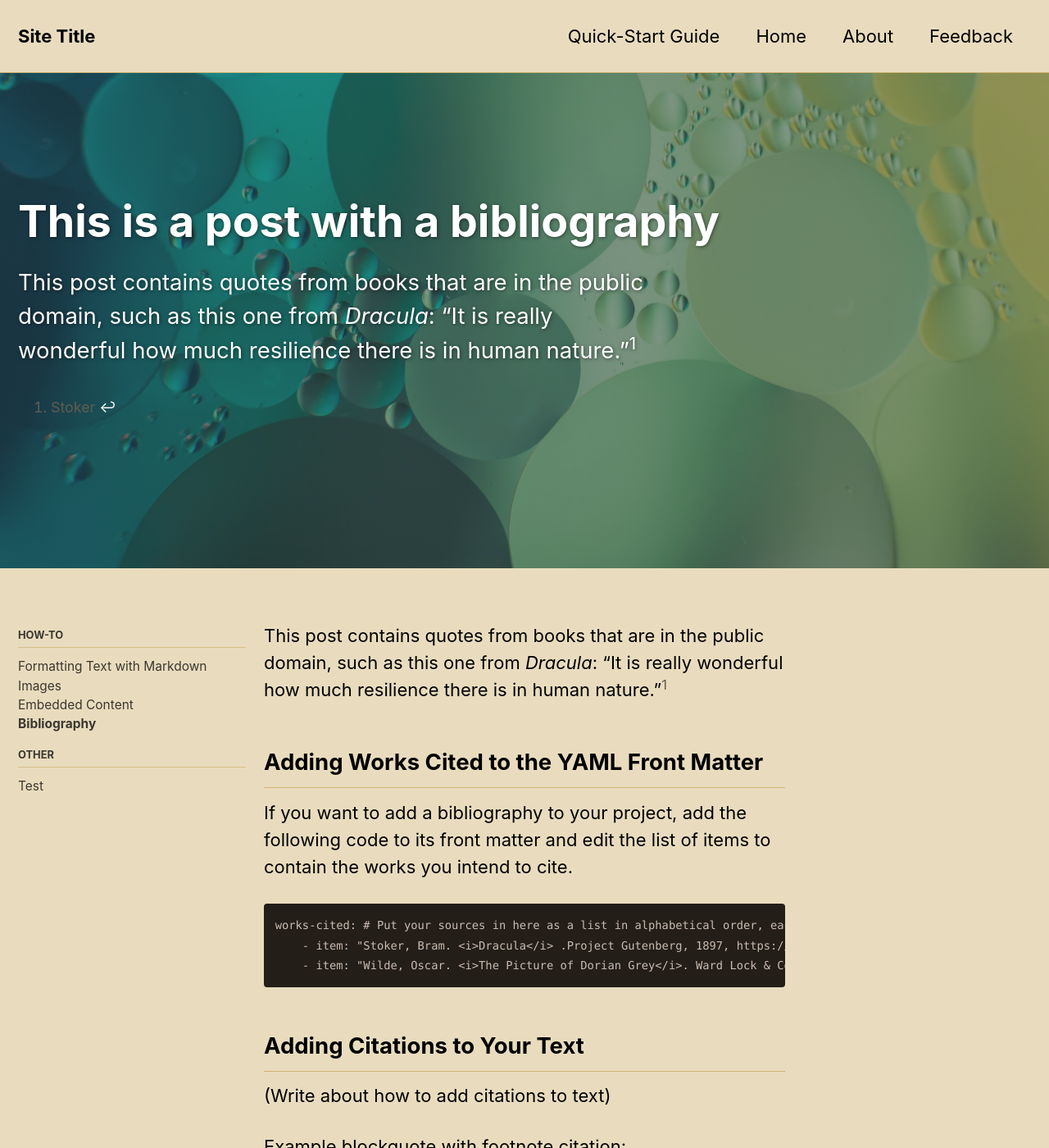
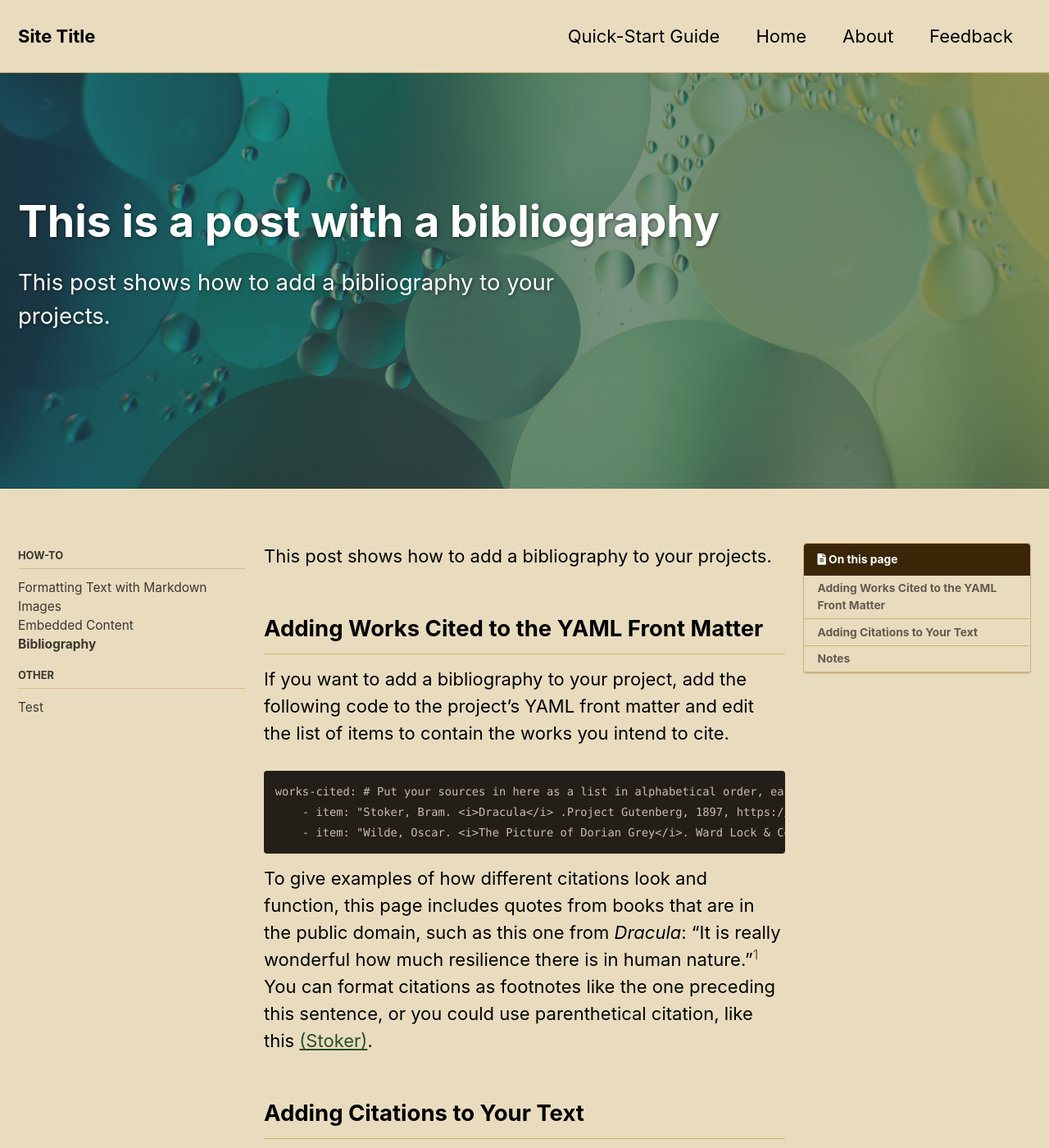
Before and after one commit to digbmc/cwd-toolkit, a Jekyll site: the page built from _projects/how-to/bibliography.md, in a window 1280 px wide and 1400 px high. Shown: the whole window at 82% size. Built offline with Jekyll 4.4.1, drawn with Linux system fonts in a browser that asks for light colours; cached includes are drawn as plain includes.

Commit message:
add sidebar to all projects

````diff
--- a/_projects/how-to/bibliography.md
+++ b/_projects/how-to/bibliography.md
@@ -13,20 +13,24 @@
 sidebar:
     nav: "categories"
 
+toc: true;
+toc_label: "On this page"
+
 works-cited: # Put your sources in here as a list in alphabetical order, each item should be in quotations, add italics using html tags <i></i>
     - item: "Stoker, Bram. <i>Dracula</i> .Project Gutenberg, 1897, https://www.gutenberg.org/ebooks/345."
     - item: "Wilde, Oscar. <i>The Picture of Dorian Grey</i>. Ward Lock & Co., 1891, https://en.wikisource.org/wiki/The_Picture_of_Dorian_Gray_(1891)."
 ---
 
-This post contains quotes from books that are in the public domain, such as this one from *Dracula*: "It is really wonderful how much resilience there is in human nature."[^1]
+This post shows how to add a bibliography to your projects.
 
 ## Adding Works Cited to the YAML Front Matter
-If you want to add a bibliography to your project, add the following code to its front matter and edit the list of items to contain the works you intend to cite.
+If you want to add a bibliography to your project, add the following code to the project's YAML front matter and edit the list of items to contain the works you intend to cite.
 ```
 works-cited: # Put your sources in here as a list in alphabetical order, each item should be in quotations, add italics using html tags <i></i>
     - item: "Stoker, Bram. <i>Dracula</i> .Project Gutenberg, 1897, https://www.gutenberg.org/ebooks/345."
     - item: "Wilde, Oscar. <i>The Picture of Dorian Grey</i>. Ward Lock & Co., 1891, https://en.wikisource.org/wiki/The_Picture_of_Dorian_Gray_(1891)."
 ```
+To give examples of how different citations look and function, this page includes quotes from books that are in the public domain, such as this one from *Dracula*: "It is really wonderful how much resilience there is in human nature."[^1] You can format citations as footnotes like the one preceding this sentence, or you could use parenthetical citation, like this [(Stoker)](#bibliography).
 ## Adding Citations to Your Text
 
 (Write about how to add citations to text)
````
Also changed, not shown: _projects/how-to/embedded-content.md (+6 -1 lines), _projects/how-to/images.md (+3 -0 lines), _projects/how-to/markdown.md (+3 -0 lines).
